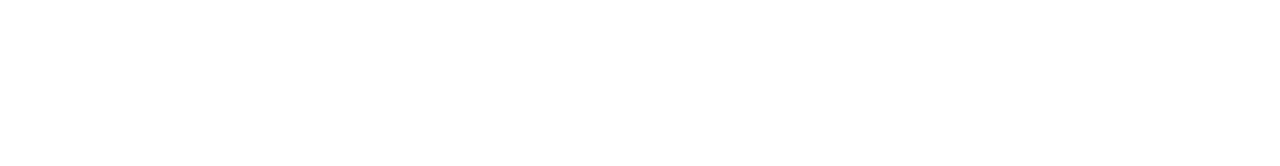
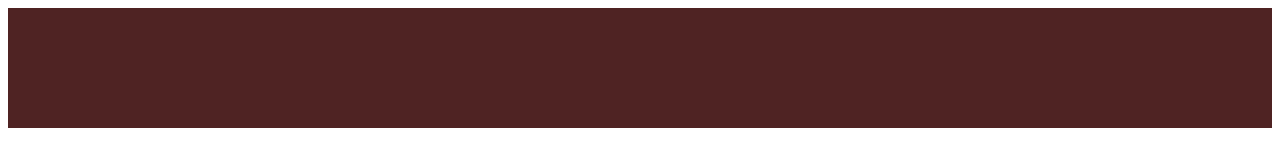
Before and after one commit to sorestar/portfolio, a plain HTML site: page index.html in a window 1280 px wide. Drawn offline with Linux system fonts and the light colour scheme.

Commit message:
Update index.html

```diff
--- a/index.html
+++ b/index.html
@@ -4,7 +4,7 @@
 <style>
 #redbar{
 width= fit-content;
-background-color:'#4F2323';
+background-color:#4F2323;
 height: 120px;
 }
 
```
